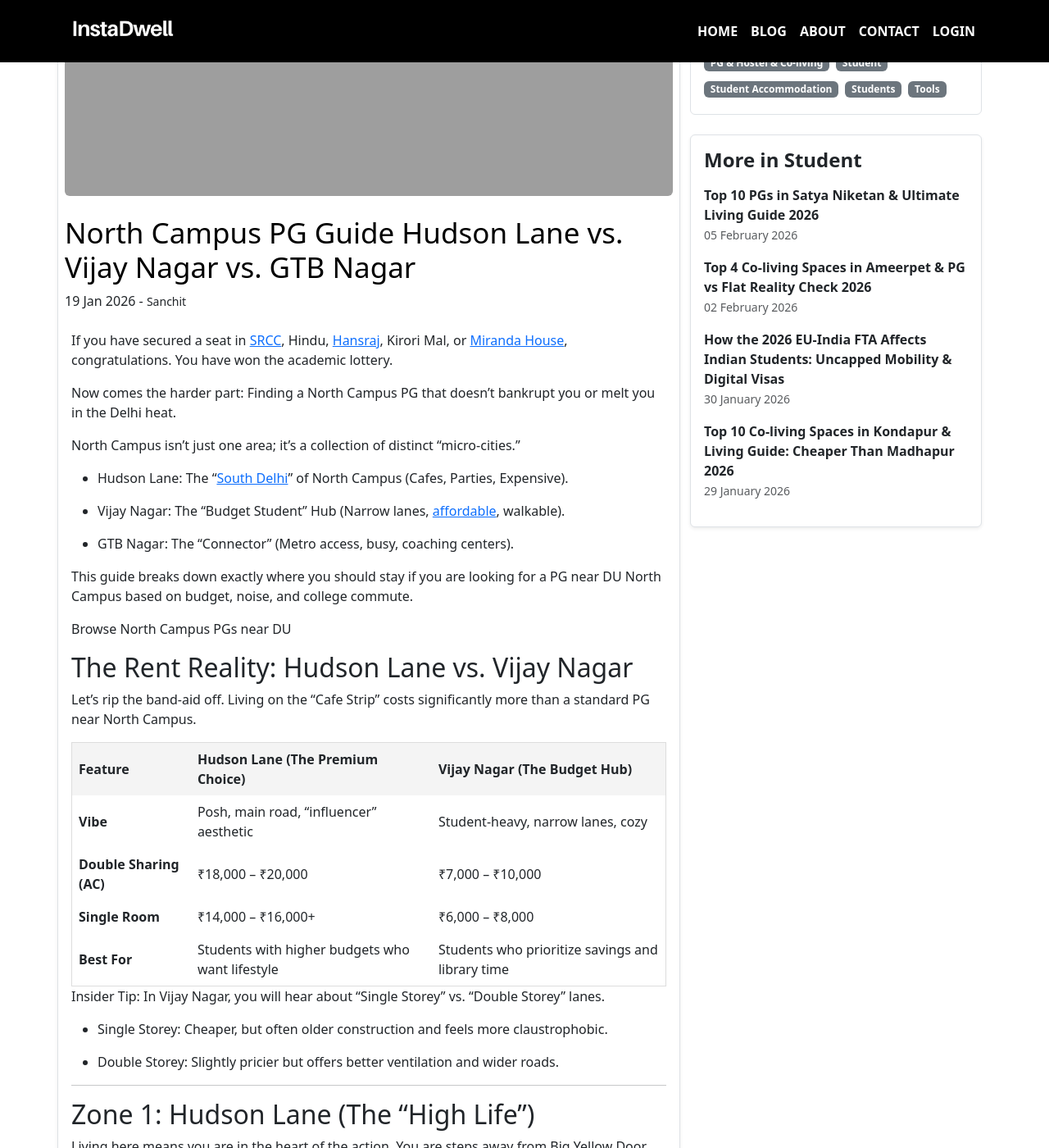
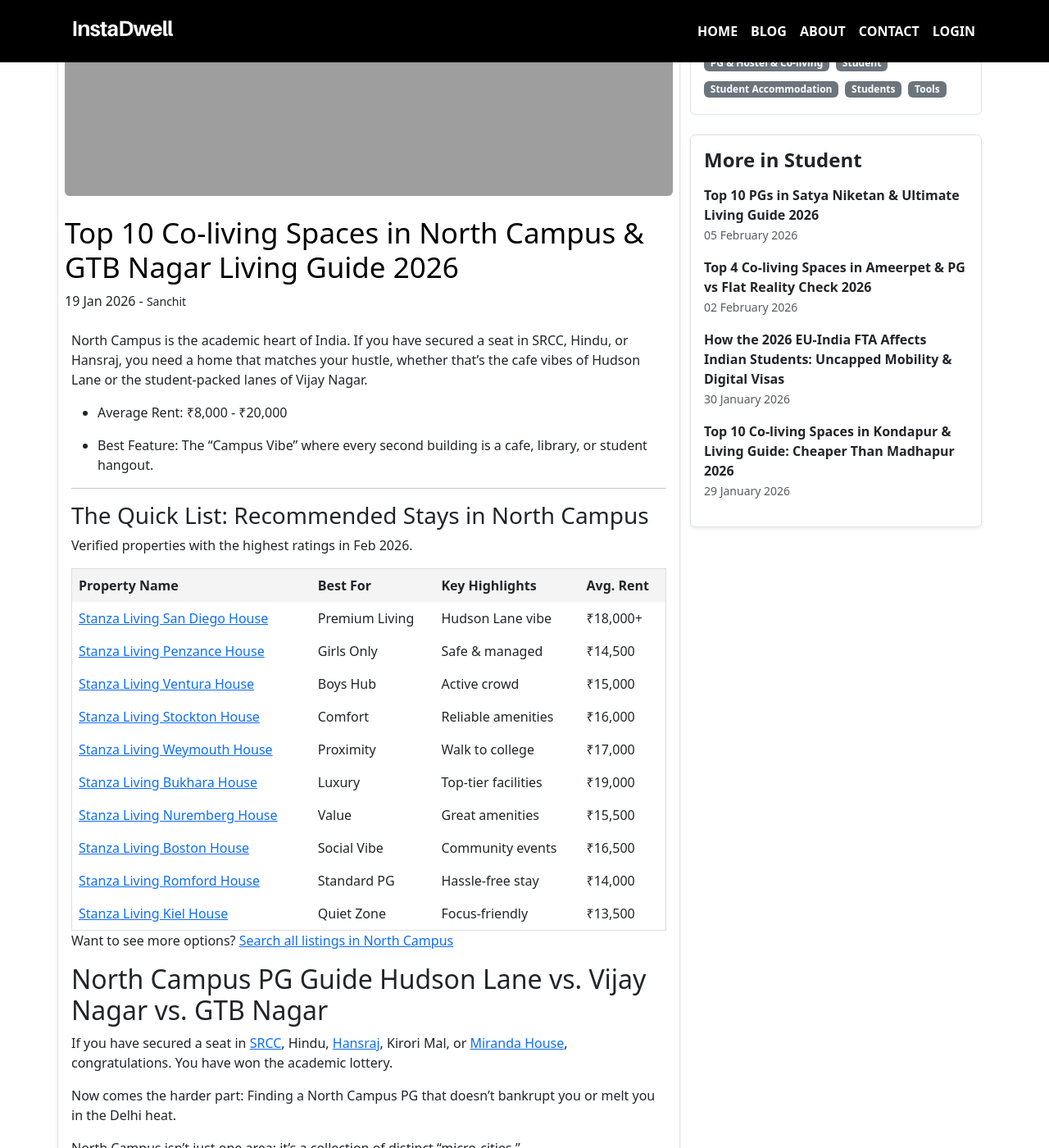
Before and after one commit to instadw/instadwell-blog, a Jekyll site: the page built from _posts/2026-1-19-top-10-co-living-spaces-in-north-campus-and-gtb-nagar-living-guide-2026.md, in a window 1280 px wide and 1400 px high, scrolled down 423 px. Shown: the whole window at 82% size. Built offline with Jekyll 4.4.1, drawn with Linux system fonts in a browser that asks for light colours.

Commit message:
Update and rename 2026-1-19-north-campus-pg-guide-hudson-lane-vs-vijay-nagar-vs-gtb-nagar.md to 2026-1-19-top-10-co-living-spaces-in-north-campus-and-gtb-nagar-living-guide-2026.md

```diff
--- a/_posts/2026-1-19-north-campus-pg-guide-hudson-lane-vs-vijay-nagar-vs-gtb-nagar.md
+++ b/_posts/2026-1-19-top-10-co-living-spaces-in-north-campus-and-gtb-nagar-living-guide-2026.md
@@ -1,7 +1,7 @@
 ---
-title: "North Campus PG Guide Hudson Lane vs. Vijay Nagar vs. GTB Nagar"
-description: " Moving to DU? Compare North Campus PG rents in Hudson Lane vs. Vijay Nagar. Find the best PG near SRCC, Hindu, and Hansraj College with zero brokerage."
-image: "/assets/images/north-campus-pg-guide-hudson-lane-vs-vijay-nagar-vs-gtb-nagar.webp"
+title: " Top 10 Co-living Spaces in North Campus & GTB Nagar Living Guide 2026 "
+description: " Secured a seat in DU? Compare the Top 10 Co-living Spaces in Hudson Lane & Vijay Nagar. Read our guide on the best student zones near SRCC and Hindu College."
+image: "/assets/images/top-10-co-living-spaces-in-north-campus-and-gtb-nagar-living-guide-2026.webp"
 layout: post
 permalink: /:title
 author: Sanchit
@@ -9,7 +9,35 @@
 date: 2026-1-19T09:14:00.000+05:30
 ---
 
+North Campus is the academic heart of India. If you have secured a seat in SRCC, Hindu, or Hansraj, you need a home that matches your hustle, whether that’s the cafe vibes of Hudson Lane or the student-packed lanes of Vijay Nagar.
 
+-   Average Rent: ₹8,000 - ₹20,000
+
+-   Best Feature: The "Campus Vibe" where every second building is a cafe, library, or student hangout.
+
+
+----------
+
+###  The Quick List: Recommended Stays in North Campus
+
+Verified properties with the highest ratings in Feb 2026.
+
+| **Property Name**                                                                       | **Best For**   | **Key Highlights**  | **Avg. Rent** |
+| --------------------------------------------------------------------------------------- | -------------- | ------------------- | ------------- |
+| [Stanza Living San Diego House](https://instadwell.com/properties/2759-san-diego-house) | Premium Living | Hudson Lane vibe    | ₹18,000+      |
+| [Stanza Living Penzance House](https://instadwell.com/properties/2753-penzance-house)   | Girls Only     | Safe & managed      | ₹14,500       |
+| [Stanza Living Ventura House](https://instadwell.com/properties/2762-ventura-house)     | Boys Hub       | Active crowd        | ₹15,000       |
+| [Stanza Living Stockton House](https://instadwell.com/properties/2758-stockton-house)   | Comfort        | Reliable amenities  | ₹16,000       |
+| [Stanza Living Weymouth House](https://instadwell.com/properties/2761-weymouth-house)   | Proximity      | Walk to college     | ₹17,000       |
+| [Stanza Living Bukhara House](https://instadwell.com/properties/2769-bukhara-house)     | Luxury         | Top-tier facilities | ₹19,000       |
+| [Stanza Living Nuremberg House](https://instadwell.com/properties/2768-nuremberg-house) | Value          | Great amenities     | ₹15,500       |
+| [Stanza Living Boston House](https://instadwell.com/properties/2743-boston-house)       | Social Vibe    | Community events    | ₹16,500       |
+| [Stanza Living Romford House](https://instadwell.com/properties/2757-romford-house)     | Standard PG    | Hassle-free stay    | ₹14,000       |
+| [Stanza Living Kiel House](https://instadwell.com/properties/2750-kiel-house)           | Quiet Zone     | Focus-friendly      | ₹13,500       |
+
+Want to see more options? [Search all listings in North Campus](https://instadwell.com/search?lat=28.6958957&lng=77.2058555&location=Hudson%20Ln%2C%20GTB%20Nagar%2C%20Delhi%2C%20110033%2C%20India&city=Delhi&country=India)
+
+## North Campus PG Guide Hudson Lane vs. Vijay Nagar vs. GTB Nagar
 If you have secured a seat in [SRCC](https://www.srcc.edu/), Hindu, [Hansraj](https://www.hansrajcollege.ac.in/), Kirori Mal, or [Miranda House](https://www.mirandahouse.ac.in/), congratulations. You have won the academic lottery.
 
 Now comes the harder part: Finding a North Campus PG that doesn't bankrupt you or melt you in the Delhi heat.
```
